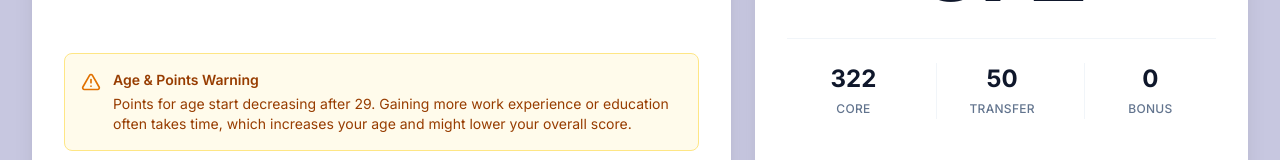
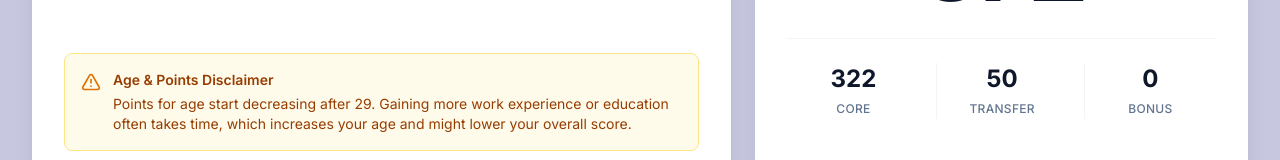
Before and after one commit to codeghees/imm_visualizer, a Next.js app: page / in a window 1280 px wide. Shown: the part 390-550 px from the top of the page. Built offline with nearby package versions, Linux system fonts and the light colour scheme; a web font is replaced by a local one.

Commit message:
feat: Remove French occupation and update disclaimer title

```diff
--- a/src/app/page.tsx
+++ b/src/app/page.tsx
@@ -158,7 +158,7 @@ export default function Home() {
                   <div className="bg-amber-50 border border-amber-200 rounded-lg p-4 flex gap-3 items-start">
                     <AlertTriangle className="h-5 w-5 text-amber-600 flex-shrink-0 mt-0.5" />
                     <div className="text-sm text-amber-800">
-                      <p className="font-semibold mb-1">Age & Points Warning</p>
+                      <p className="font-semibold mb-1">Age & Points Disclaimer</p>
                       <p>Points for age start decreasing after 29. Gaining more work experience or education often takes time, which increases your age and might lower your overall score.</p>
                     </div>
                   </div>
@@ -292,7 +292,6 @@ export default function Home() {
                           <SelectItem value="Trades">Trades</SelectItem>
                           <SelectItem value="Transport">Transport</SelectItem>
                           <SelectItem value="Agriculture">Agriculture</SelectItem>
-                          <SelectItem value="French">French Speaker (Priority)</SelectItem>
                         </SelectContent>
                       </Select>
                       <p className="text-sm text-slate-500">Certain categories like Healthcare, STEM, and Trades often have lower cutoff scores.</p>
```
